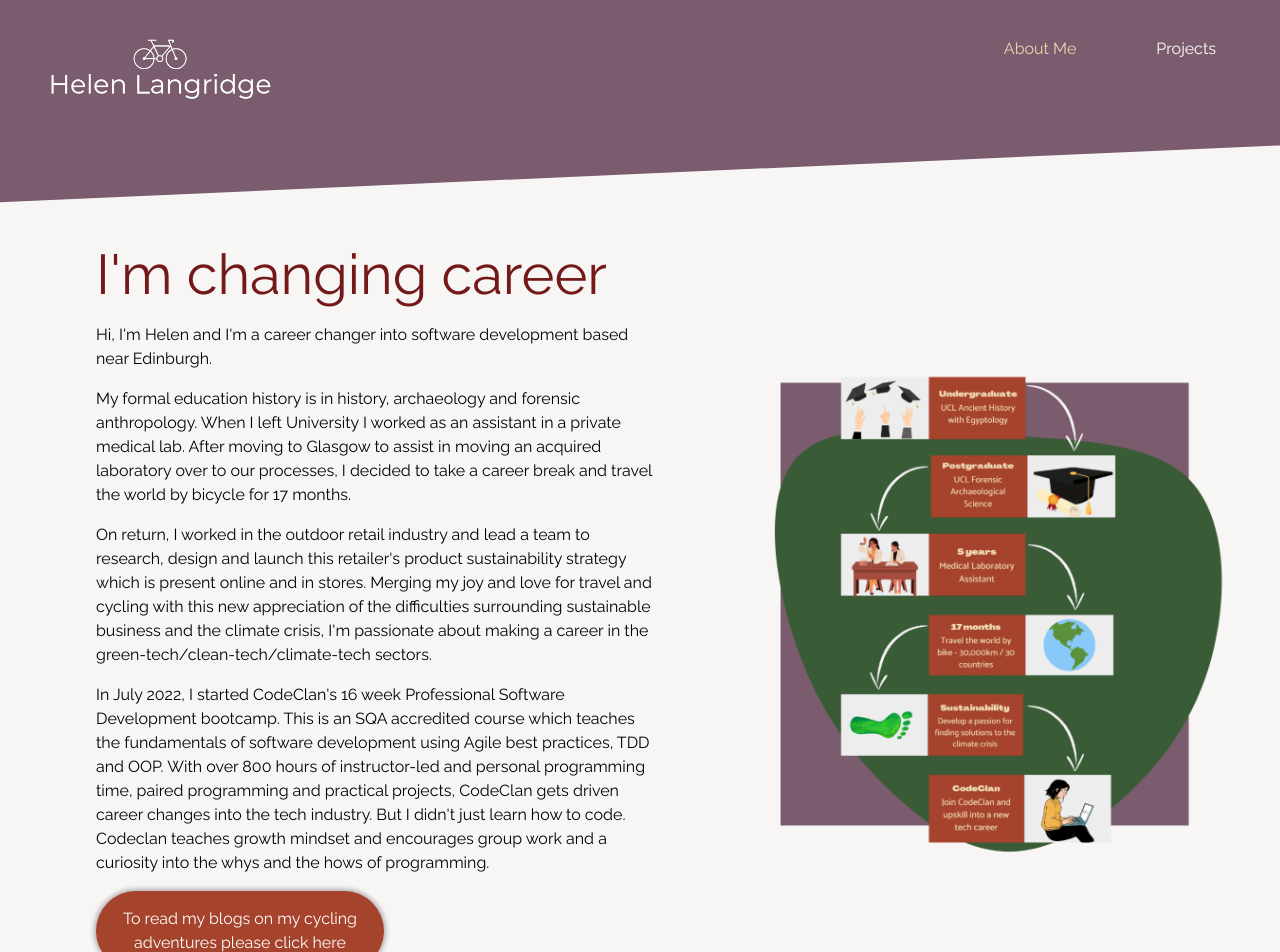
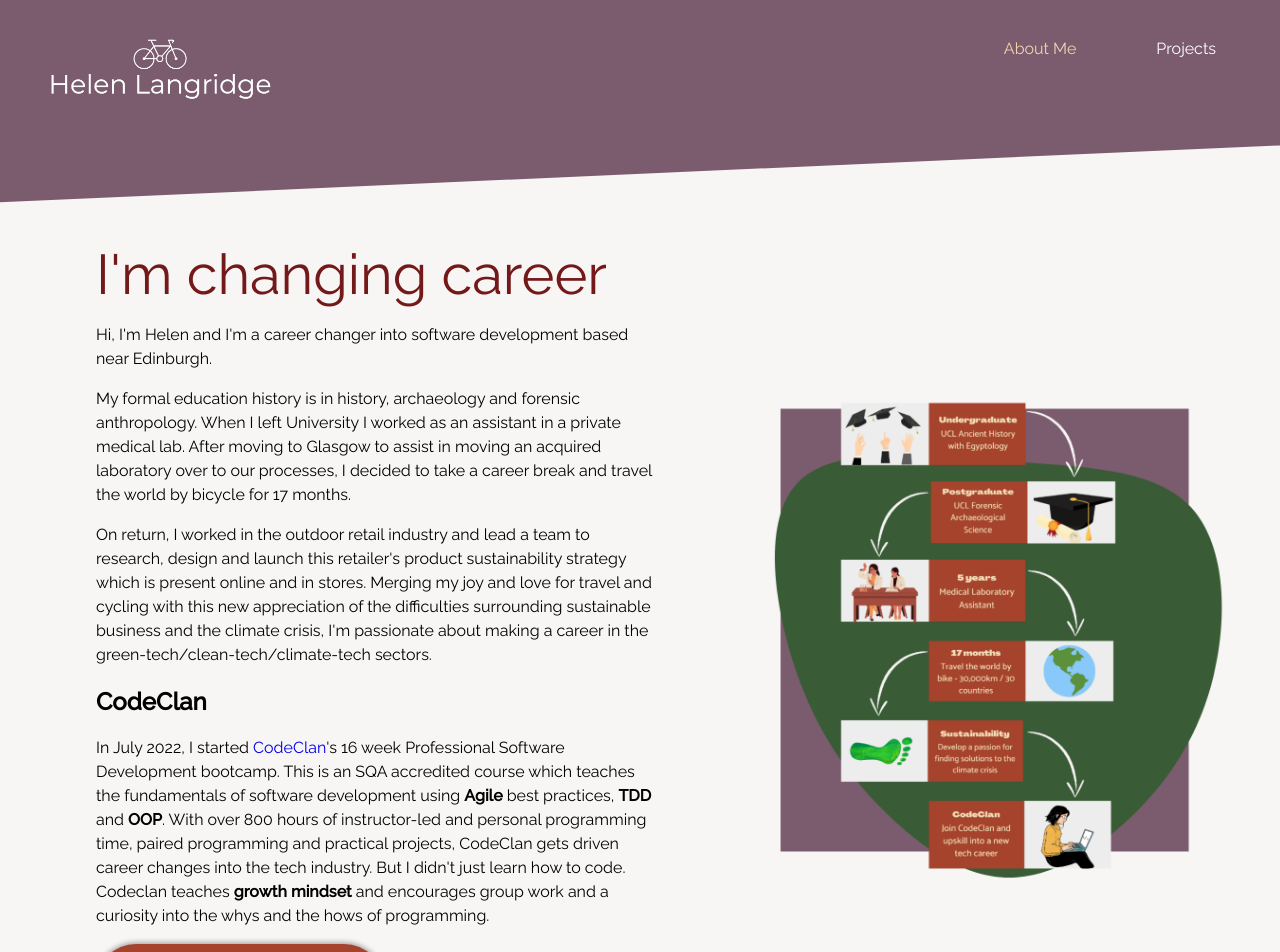
Before and after one commit to HelenLangers/new_portfolio, a React (Create React App) app: page /about in a window 1280 px wide. Shown: the top 952 px of the page. Built offline with nearby package versions, Linux system fonts and the light colour scheme.

Commit message:
removed errors in build

```diff
--- a/src/App.js
+++ b/src/App.js
@@ -1,3 +1,4 @@
+import React from 'react'
 import { useState } from "react";
 import NavBar from "./Components/NavBar/NavBar";
 import { Routes, Route} from 'react-router-dom';
--- a/src/Components/About.js
+++ b/src/Components/About.js
@@ -17,7 +17,8 @@ function About() {
         <p >Hi, I'm Helen and I'm a career changer into software development based near Edinburgh.</p>
         <p>My formal education history is in history, archaeology and forensic anthropology. When I left University I worked as an assistant in a private medical lab. After moving to Glasgow to assist in moving an acquired laboratory over to our processes, I decided to take a career break and travel the world by bicycle for 17 months.</p>
         <p>On return, I worked in the outdoor retail industry and lead a team to research, design and launch this retailer's product sustainability strategy which is present online and in stores. Merging my joy and love for travel and cycling with this new appreciation of the difficulties surrounding sustainable business and the climate crisis, I'm passionate about making a career in the green-tech/clean-tech/climate-tech sectors.</p>
-          <p>In July 2022, I started CodeClan's 16 week Professional Software Development bootcamp. This is an SQA accredited course which teaches the fundamentals of software development using Agile best practices, TDD and OOP. With over 800 hours of instructor-led and personal programming time, paired programming and practical projects, CodeClan gets driven career changes into the tech industry. But I didn't just learn how to code. Codeclan teaches growth mindset and encourages group work and a curiosity into the whys and the hows of programming.</p>
+        <h2>CodeClan</h2>
+          <p>In July 2022, I started <a href="https://codeclan.com/" target="_blank" rel="noopener noreferrer">CodeClan</a>'s 16 week Professional Software Development bootcamp. This is an SQA accredited course which teaches the fundamentals of software development using <strong>Agile</strong> best practices, <strong>TDD</strong> and <strong>OOP</strong>. With over 800 hours of instructor-led and personal programming time, paired programming and practical projects, CodeClan gets driven career changes into the tech industry. But I didn't just learn how to code. Codeclan teaches <strong>growth mindset</strong> and encourages group work and a curiosity into the whys and the hows of programming.</p>
         </div>
         <div className='buttons-flex'>
           <div className='cycling-button-box'>
--- a/src/Styling/main.css
+++ b/src/Styling/main.css
@@ -67,7 +67,7 @@
 
 .language-boxes {
     display: flex;
-    justify-content: start;
+    justify-content: flex-start;
     align-items: center;
     flex-wrap: wrap;
     margin-left: 6rem;
```
